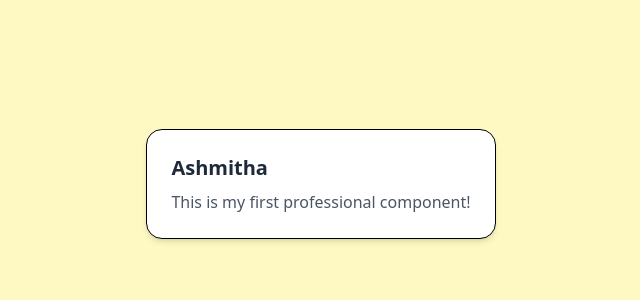
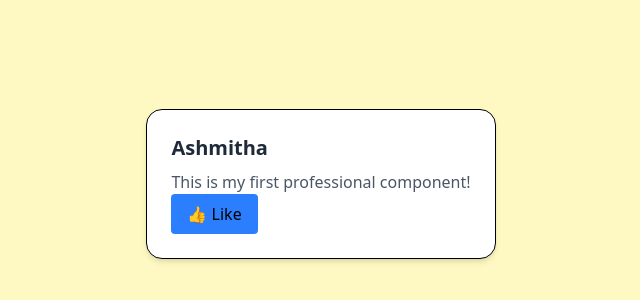
Before and after one commit to AshmithaVaisal/feedback-board, a React (Vite) app in the folder client/: page / in a window 1280 px wide. Shown: the part 216-516 px from the top of the page, without its empty margins (319-959 px from the left). Built offline with nearby package versions, Linux system fonts and the light colour scheme.

Commit message:
Add Like button with usestate and conditional styling to FeedbackCard

```diff
--- a/client/src/components/FeedbackCard.jsx
+++ b/client/src/components/FeedbackCard.jsx
@@ -1,9 +1,27 @@
-const FeedbackCard = ({ username,message}) => {
-  return <>
-     <div className="bg-white p-6 rounded-2xl shadow-md border max-w-md">
-      <h2 className="text-xl font-semibold mb-2 text-gray-800">{username}</h2>
-      <p className="text-gray-600">{message}</p>
-    </div>
-  </>;
+import { useState } from "react";
+
+const FeedbackCard = ({ username, message }) => {
+  const [liked, setLiked] = useState(false);
+  const handleLike = () => {
+    setLiked(!liked);
+  };
+  return (
+    <>
+      <div className="bg-white p-6 rounded-2xl shadow-md border max-w-md">
+        <h2 className="text-xl font-semibold mb-2 text-gray-800">{username}</h2>
+        <p className="text-gray-600">{message}</p>
+        <button
+          onClick={handleLike}
+          className={`py-2 px-4 rounded transition ${
+            liked
+              ? "bg-green-500 hover:bg-green-600"
+              : "bg-blue-500 hover:bg-blue-600"
+          }text-white`}
+        >
+          {liked ? "💚 Liked" : "👍 Like"}
+        </button>
+      </div>
+    </>
+  );
 };
 export default FeedbackCard;
```
